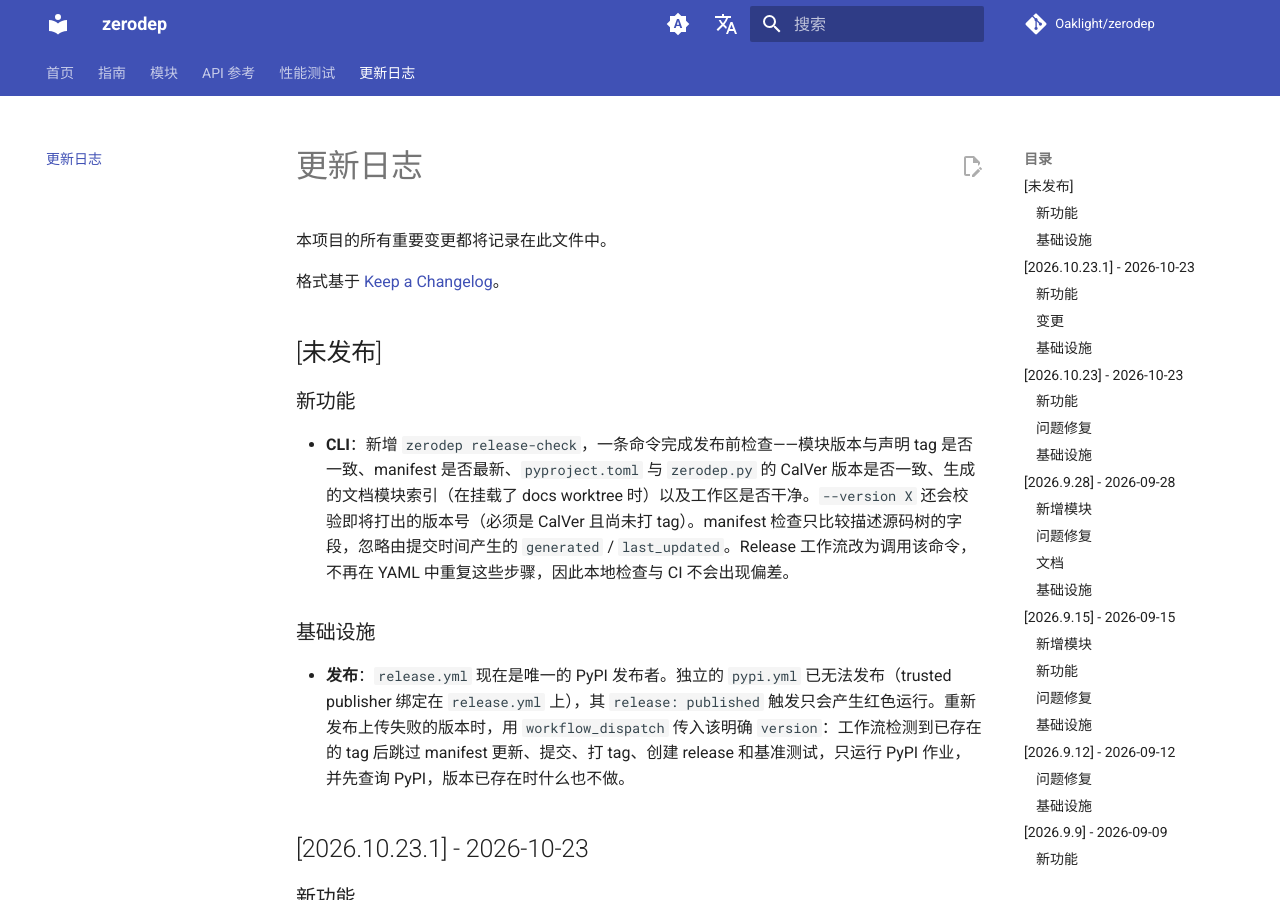
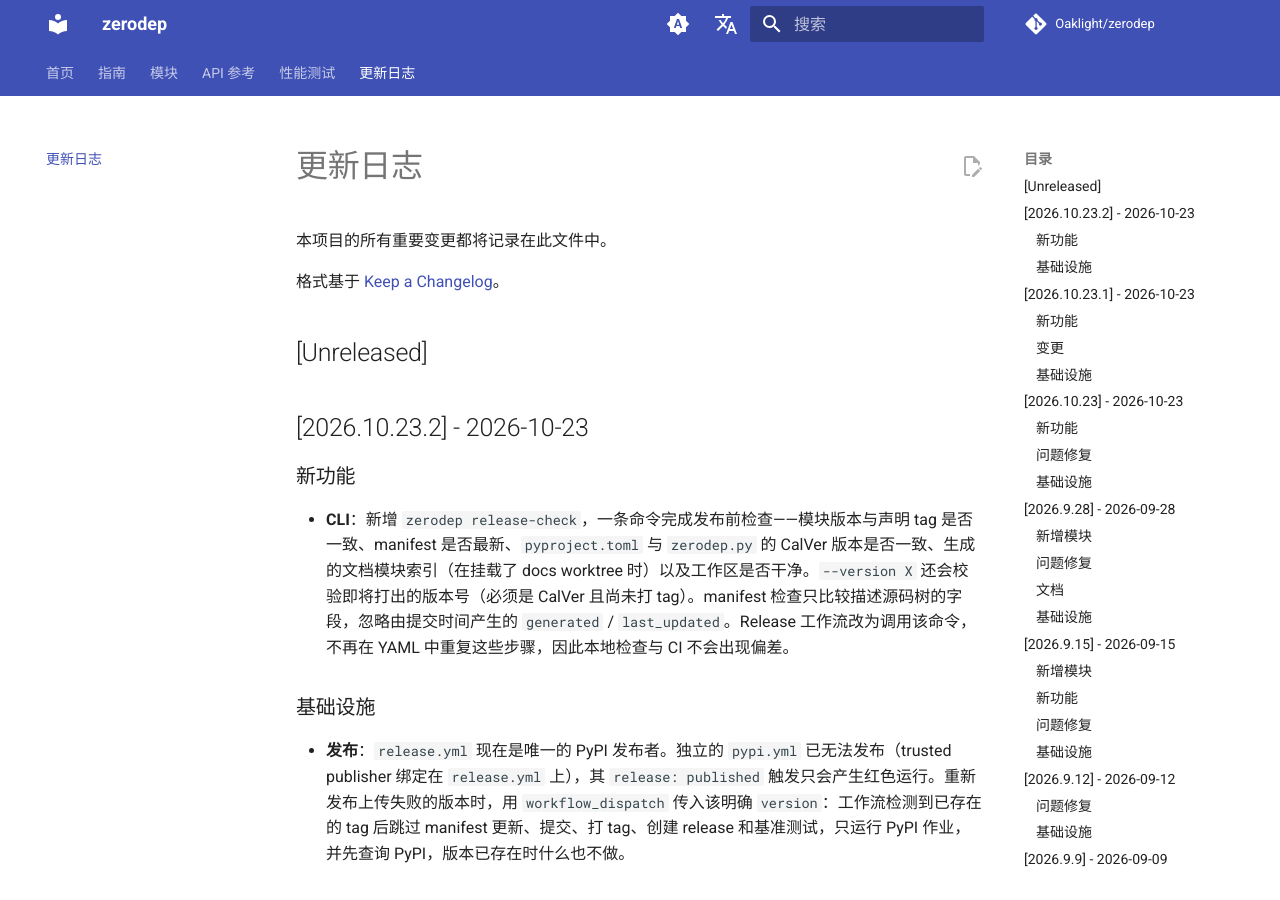
Before and after one commit to Oaklight/zerodep, an MkDocs documentation site: the page built from docs/changelog.md, in a window 1280 px wide and 900 px high. Built offline with MkDocs 1.6.1 and Material for MkDocs 9.7.7, drawn with Linux system fonts in a browser that asks for light colours; comment, search, counter and statistics services are not loaded.

Commit message:
docs(changelog)：发布 2026.10.23.2

```diff
--- a/docs/changelog.md
+++ b/docs/changelog.md
@@ -4,7 +4,9 @@
 
 格式基于 [Keep a Changelog](https://keepachangelog.com/zh-CN/1.1.0/)。
 
-## [未发布]
+## [Unreleased]
+
+## [2026.10.23.2] - 2026-10-23
 
 ### 新功能
 
```
